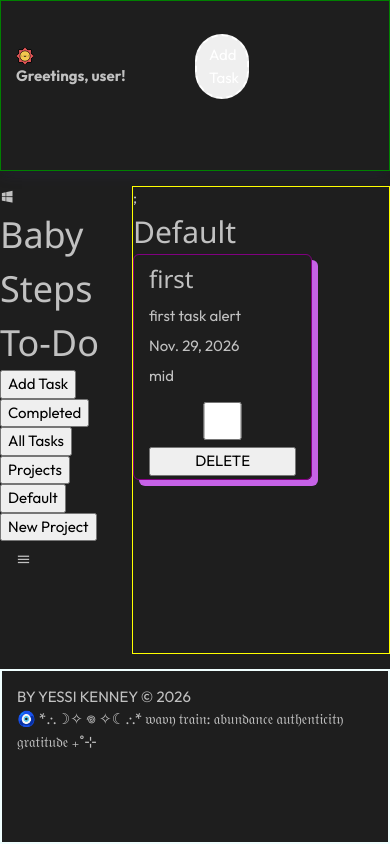
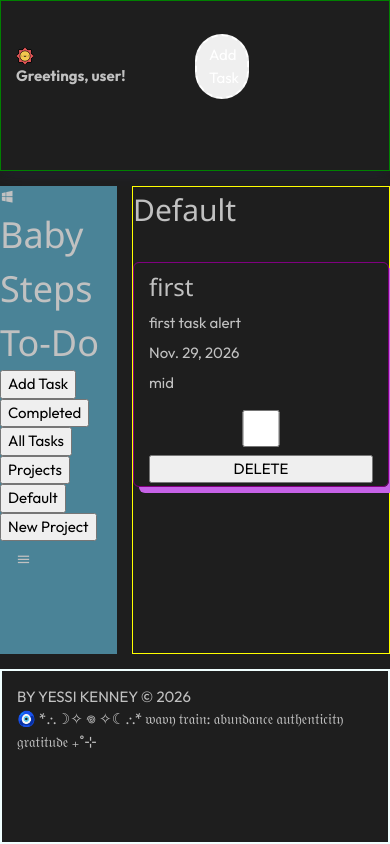
Before and after one commit to yesskenn/to-dos, a website built with webpack: page src/index.html in a window 390 px wide. Built offline with nearby package versions, Linux system fonts and the light colour scheme.

Commit message:
fix: add new tasks to project grid instead of agenda div

```diff
--- a/src/index.html
+++ b/src/index.html
@@ -26,7 +26,6 @@
         </div>
 
     </div>
-
 
 
     <div class="sidebar" id="sidebar">
@@ -101,14 +100,17 @@
     </nav>
     </div>
     <main>
-        <div class="projects-wrapper" id="projects-wrapper">;
-        <div class="projects-tab">
+        <div class="projects-wrapper" id="projects-wrapper">
             <h2>Default</h2>
+            <div id="project-grid">
 
+            </div>
         </div>
-        </div>
+
     </main>
-   <footer><p>BY YESSI KENNEY &copy; 2026</p>
+
+
+    <footer><p>BY YESSI KENNEY &copy; 2026</p>
     <p>
     🧿
 *.·.☽✧ 𖦹 ✧☾.·.*
--- a/src/index.js
+++ b/src/index.js
@@ -40,10 +40,11 @@ function createGroup(groupName){
     return { groupName, projectTitle}
 }
 
-const projectsWrapper = document.getElementById("projects-wrapper");
+//const projectsWrapper = document.getElementById("projects-wrapper");
+const projectGrid = document.getElementById("project-grid")
 const agendaTab = document.createElement('div');
 agendaTab.className = 'agenda';
-projectsWrapper.appendChild(agendaTab);
+projectGrid.appendChild(agendaTab);
 
 
 function addNewTask(){
@@ -73,7 +74,7 @@ function addNewTask(){
         completeButton.type="checkbox";
         completeButton.className="completeButton";
 
-        agendaTab.appendChild(taskInfo);
+        projectGrid.appendChild(taskInfo);
 
         taskName.textContent = taskie.title;
         taskNotes.textContent = taskie.notes;
--- a/src/styles.css
+++ b/src/styles.css
@@ -114,11 +114,36 @@ footer{
 
 
 }
-.project-tab{
+
+.sidebar {
+    background-color: rgb(74, 131, 151);
+    grid-area: 2 / 1 / 3 / 2;
     display: grid;
-    grid-template-columns: repeat(auto-fit, minmax(200px, 1fr));
-    gap: 10px;
+    grid-template-columns: auto;
+    justify-content: center;
+
 }
+
+#nav-mobile {
+    background-color: rgb(74, 131, 151);
+    grid-area: 2 / 1 / 3 / 2;
+    display: grid;
+    grid-template-columns: auto;
+    justify-content: center;
+}
+
+
+
+
+#project-grid {
+    display: grid;
+    box-sizing: border-box;
+    grid-template-columns: repeat(auto-fill, minmax(200px, 1fr));
+
+
+
+ }
+
 .avatar{
     max-width: 10%;
     height: auto;
@@ -128,14 +153,25 @@ footer{
     border: solid 1px purple;
     border-radius: 0.4em;
     gap: 0.5em;
-    position: relative;
     display: grid;
     grid-template-rows: 1fr auto;
     box-shadow: 6px 6px 0 rgb(198, 98, 231);
-	max-width: 70%;
+	max-width: 100%;
+    height: auto;
 	padding: .4rem 1rem .2rem;
 }
 
+
+@media screen and (max-width: 768px){
+    #project-grid {
+    display: grid;
+    grid-template-columns: repeat(auto-fit, minmax(200px, 1fr));
+    grid-template-rows: repeat(auto-fit, minmax(3, 1fr));
+    gap: 2em;
+}
+
+
+}
 form{
     display: flex;
     flex-direction: column;
```
